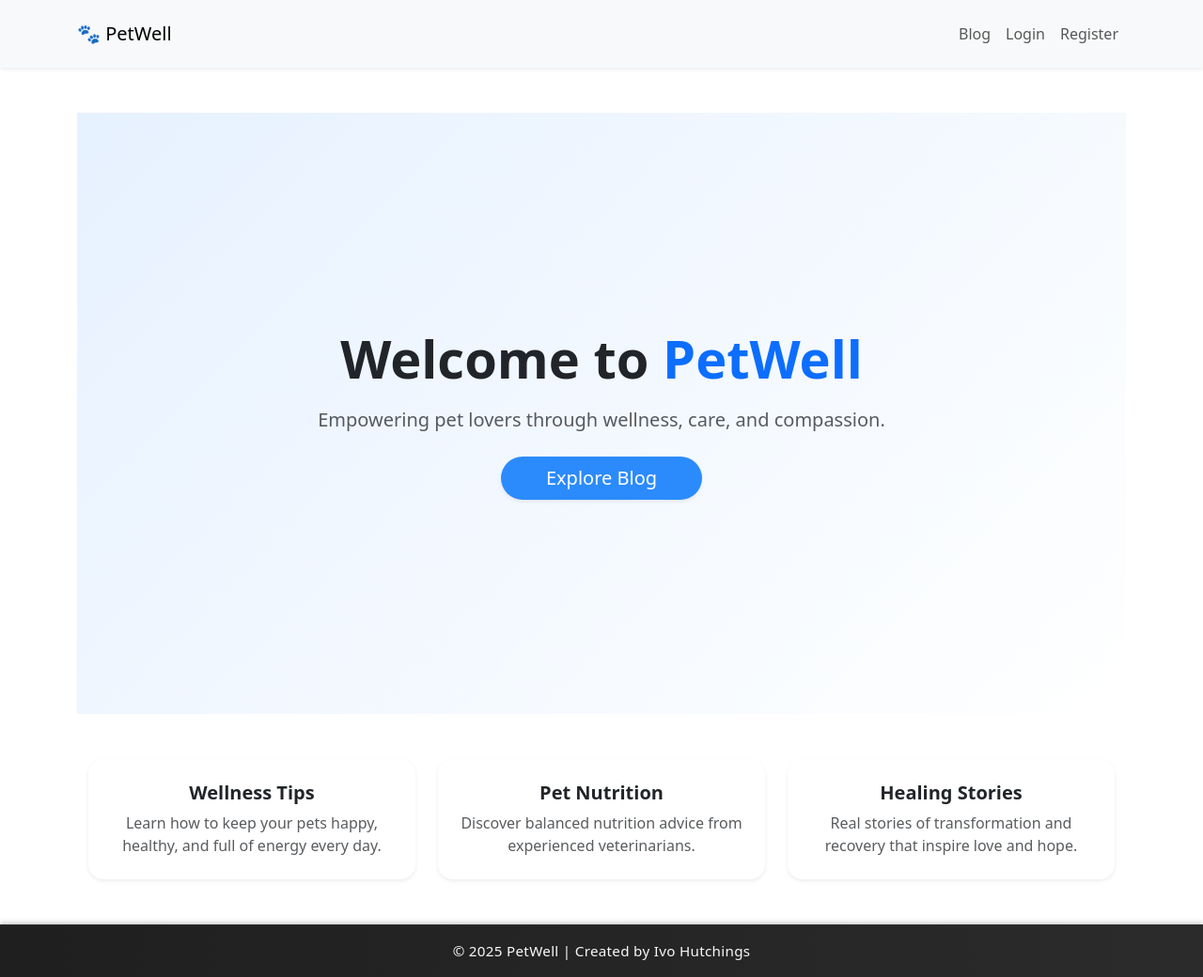
After one commit to bobes81/Petwell, a Django app: template templates/home.html in a window 1280 px wide. The commit adds this page. Shown: the whole page at 94% size. Run offline with Django 3.2, Linux system fonts and the light colour scheme; the template is opened without the code that fills it, so the values that code supplies are empty.

Commit message:
Add modern PetWell homepage with hero section and feature cards

```diff
--- a/static/css/style.css
+++ b/static/css/style.css
@@ -50,3 +50,22 @@ footer:hover {
     background-color: #1f6cd6;
     box-shadow: 0 0 8px rgba(43, 139, 252, 0.4);
   }
+/* --- PetWell Home Page --- */
+.hero {
+  min-height: 80vh;
+  background: linear-gradient(135deg, #e6f1ff 0%, #ffffff 100%);
+  padding: 60px 20px;
+}
+
+.hero h1 span {
+  color: #2b8bfc;
+}
+
+.features .card {
+  transition: transform 0.3s ease, box-shadow 0.3s ease;
+}
+
+.features .card:hover {
+  transform: translateY(-5px);
+  box-shadow: 0 8px 16px rgba(0, 0, 0, 0.1);
+}
--- /dev/null
+++ b/templates/home.html
@@ -0,0 +1,37 @@
+{% extends "base.html" %}
+{% load static %}
+
+{% block extra_title %}- Welcome{% endblock %}
+
+{% block content %}
+<!-- Hero Section -->
+<section class="hero d-flex flex-column justify-content-center align-items-center text-center">
+  <h1 class="display-4 fw-bold mb-3 text-dark">Welcome to <span class="text-primary">PetWell</span></h1>
+  <p class="lead text-muted mb-4">Empowering pet lovers through wellness, care, and compassion.</p>
+  <a href="{% url 'blog_list' %}" class="btn btn-primary btn-lg px-5 py-2 rounded-pill shadow-sm">Explore Blog</a>
+</section>
+
+<!-- Features Section -->
+<section class="features container text-center mt-5">
+  <div class="row g-4">
+    <div class="col-md-4">
+      <div class="card border-0 shadow-sm h-100 p-4 rounded-4">
+        <h5 class="fw-bold mb-2">Wellness Tips</h5>
+        <p class="text-muted mb-0">Learn how to keep your pets happy, healthy, and full of energy every day.</p>
+      </div>
+    </div>
+    <div class="col-md-4">
+      <div class="card border-0 shadow-sm h-100 p-4 rounded-4">
+        <h5 class="fw-bold mb-2">Pet Nutrition</h5>
+        <p class="text-muted mb-0">Discover balanced nutrition advice from experienced veterinarians.</p>
+      </div>
+    </div>
+    <div class="col-md-4">
+      <div class="card border-0 shadow-sm h-100 p-4 rounded-4">
+        <h5 class="fw-bold mb-2">Healing Stories</h5>
+        <p class="text-muted mb-0">Real stories of transformation and recovery that inspire love and hope.</p>
+      </div>
+    </div>
+  </div>
+</section>
+{% endblock %}
```
Also changed, not shown: petwell/urls.py (+5 -38 lines).
